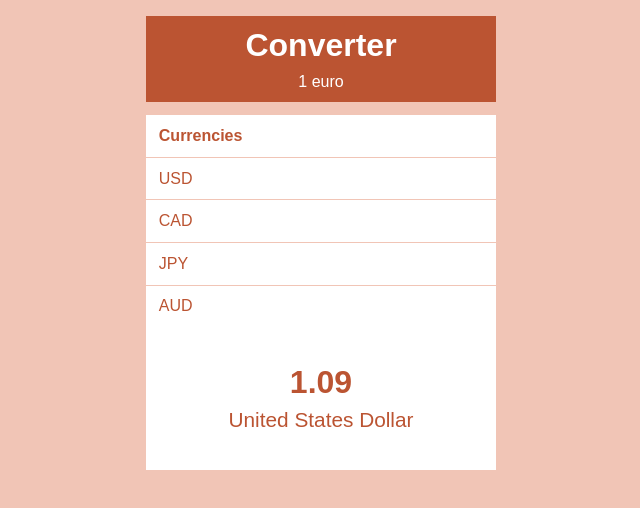
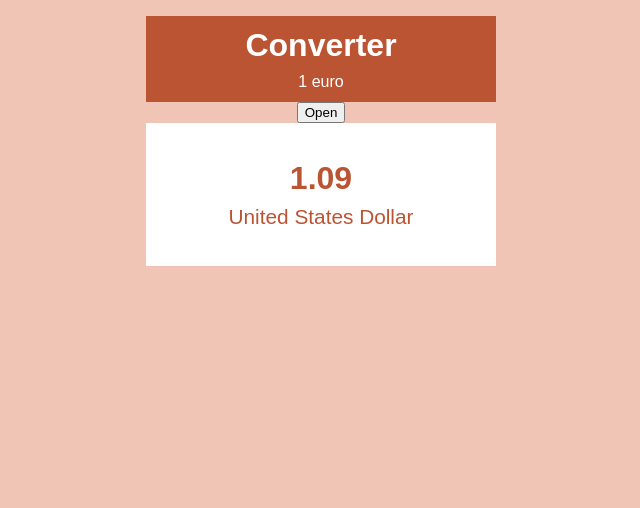
Before and after one commit to damienhugueny/react_convertisseur, a React app: page / in a window 1280 px wide. Shown: the top 508 px of the page, without its empty margins (319-959 px from the left). Built offline with nearby package versions, Linux system fonts and the light colour scheme; the HTML template or start-up script is replaced by a standard one.

Commit message:
Une façon plus simple d'utiliser une state avec un plugin babel

```diff
--- a/package.json
+++ b/package.json
@@ -17,6 +17,8 @@
     "autoprefixer": "^10.2.0",
     "babel": "^6.23.0",
     "babel-loader": "^8.2.2",
+    "babel-plugin-transform-class-properties": "^6.24.1",
+    "babel-plugin-transform-object-rest-spread": "^6.26.0",
     "file-loader": "^6.2.0",
     "node-sass": "^5.0.0",
     "webpack": "^5.11.1",
--- a/src/components/App/App.js
+++ b/src/components/App/App.js
@@ -6,23 +6,91 @@ import Header from '../Header/Header';
 import Currencies from '../Currencies/Currencies';
 import Amount from '../Amount/Amount';
 
-import data from '../../data/currencies';
+import currenciesList from '../../data/currencies';
 
 import './app.scss'
 
+// pour gérer un state en React (état de mon application), 2 possibilités :
+// - transformer le composant en class
+// - utiliser le hook useState
+
+// un composant React c'est une fonction... sauf si on a besoin d'utiliser un state
+
+// composant sous forme de class : render retourne le JSX
 
 // == Composant
-const App = () => {
+class App extends React.Component {
+  // constructeur : on passe props en paramètre, même si on n'en a pas
+  //constructor(props) {
+    // on appelle le constructeur de React.Component
+  //  super(props);
+    // on crée le state de l'application
+  //  this.state = {
+  //      open : false,
+  //  };
+    // sur les méthodes que j'écris, il faut que j'attache ("bind") this
+    // https://javascript.info/bind
+    // je remplace la méthode par une version enrichie avec this
+    // this.handleClick = this.handleClick.bind(this);
+  //}
+
+  // !!! grâce au plugin babel "@babel/plugin-proposal-class-properties"
+  // je peux définir un state sans avoir besoin d'écrire un constructeur
+  state = {
+      open : false,
+  };
+
+  // !!! grâce au plugin babel "@babel/plugin-proposal-class-properties"
+  // au lieu de définir une méthode, je définis une propriété
+  handleClick = () => {
+    // j'ai accès à this sans avoir besoin de "bind"
+    // console.log("click");
+    // changer quelque chose dans le state : envoi de la nouvelle valeur avec setState
+    // on fournit un objet qui décrit les changements à appliquer au state
+    this.setState({
+      // on inverse la valeur de open avec "!"
+      //
+      open : !this.state.open,
+    });
+    // dès que le State (ou les props) change, React refait le rendu du composant
+    // rendu du composant +> rappelle la méthode render
+  };
+
+  render() {
+    // strictement équivalent à :
+    // const open = this.state.open
+    const{ open } = this.state;
+
+    // Js sait que pour que la condition totale soit vraie, les deux
+    // sous-conditions doivent être vraies. Donc si la premièrer est fausse,
+    // il n'évaluera pas la deuxième
+    // if ( condition1 && condition2) {
+    // }
+
+    // Affichage conditionnel
+    // {open &&<Currencies currencies={currenciesList}/>}
+    // => le composant Currencies est affiché seulement si open est true
+    // parenthèses si JSX est sur plusieurs lignes
+    // {open &&(
+    //   <div>
+    //     Hello
+    //   </div>
+    // )}
 
     return (
       <div className="converter">
+
         <Header />
-      <Currencies />
+        <button type="button" onClick={this.handleClick}>Open</button>
+        {open &&<Currencies currencies={currenciesList}/>}
         <Amount />
+
       </div>
 
     );
+  }
 };
+
 
 // == Export
 export default App;
--- a/src/components/Currencies/Currencies.js
+++ b/src/components/Currencies/Currencies.js
@@ -1,18 +1,33 @@
 // == Import npm
 import React from 'react';
 
+// librairie pour valider les type de chaques props;
+import PropTypes from 'prop-types';
+
 import './currencies.scss'
 
-const Currencies = () => (
+const Currencies = ({ currencies }) => (
   <main className="currencies">
     <h2 className="currencies-title">Currencies</h2>
     <ul className="currencies-list">
-      <li className="currency">USD</li>
-      <li className="currency">CAD</li>
-      <li className="currency">JPY</li>
-      <li className="currency">AUD</li>
+
+      {currencies.map((currency) => (
+        <li key={currency.name} className="currency">{currency.name}</li>
+      ))}
+
     </ul>
   </main>
 );
 
+Currencies.propTypes = {
+  // Ok, mais on peut faire plus précis
+  // currencies: PropTypes.arrayOf(propTypes.object).isRequired,
+  currencies: PropTypes.arrayOf(
+    PropTypes.shape({
+      name: PropTypes.string.isRequired,
+      rate: PropTypes.number.isRequired,
+    }).isRequired,
+  ).isRequired,
+};
+
 export default Currencies;
--- a/src/components/Currencies/currencies.scss
+++ b/src/components/Currencies/currencies.scss
@@ -6,8 +6,13 @@
 
   .currencies-title {
     padding: ($gutter + rem);
-    margin-top: ($gutter + rem);
     font-weight: bold;
+  }
+
+  .currencies-list {
+    max-height:  350px;
+    overflow-y: auto;
+    scroll-behavior: smooth;
   }
 
   .currency {
```
Also changed, not shown: .babelrc, 2 other files (tests, documents, lock files or other folders). Lines whose indentation alone changed are shown as unchanged.
